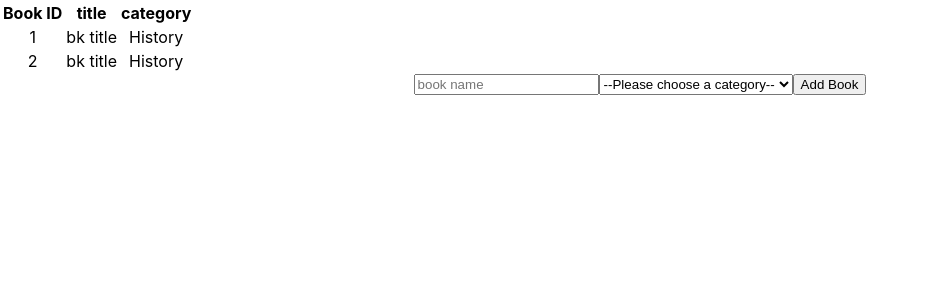
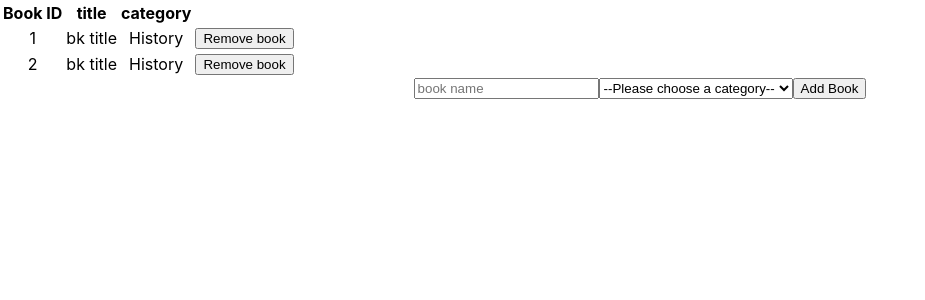
Before and after one commit to bini-i/Redux-Book-Store, a React (Create React App) app: page / in a window 1280 px wide. Shown: the top 300 px of the page, without its empty margins (0-925 px from the left). Built offline with nearby package versions, Linux system fonts and the light colour scheme.

Commit message:
Update Book.js
- connect the component to redux store using only dispatch as props
- add a remove book button to each row of books
- add handleRemoveBook method that handles removing a book
  from the redux store

```diff
--- a/src/components/Book.js
+++ b/src/components/Book.js
@@ -1,18 +1,31 @@
 import PropTypes from "prop-types";
+import { connect } from "react-redux";
+import { mapDispatchToProps } from "../reducers";
 
-const Book = ({id, title, category}) => (
+const Book = ({id, title, category, removeBook}) => {
+        const handleRemoveBook = () => {
+            removeBook({id, title, category})
+        }
+        return (
             <tr>
                 <td>{id}</td>
                 <td>{title}</td>
                 <td>{category}</td>
+                <td>
+                    <button onClick={handleRemoveBook} name='removeBook' type="button" value='Remove book'>
+                        Remove book
+                    </button>
+                </td>
             </tr>
         )
+    }
 
-export default Book;
+export default connect(null, mapDispatchToProps)(Book);
 
 
 Book.propTypes = {
     id: PropTypes.number.isRequired,
     title: PropTypes.string.isRequired,
     category: PropTypes.string.isRequired,
+    removeBook: PropTypes.func.isRequired
 };
```
Lines whose indentation alone changed are shown as unchanged.
